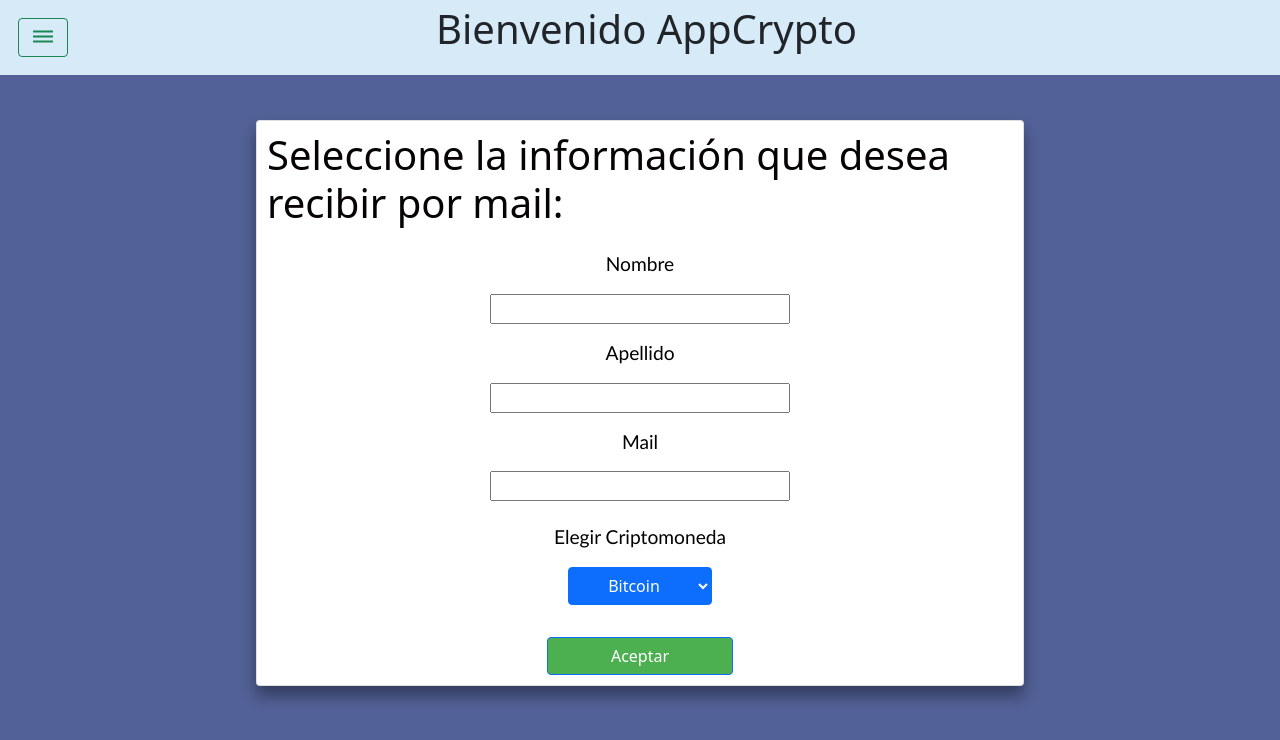
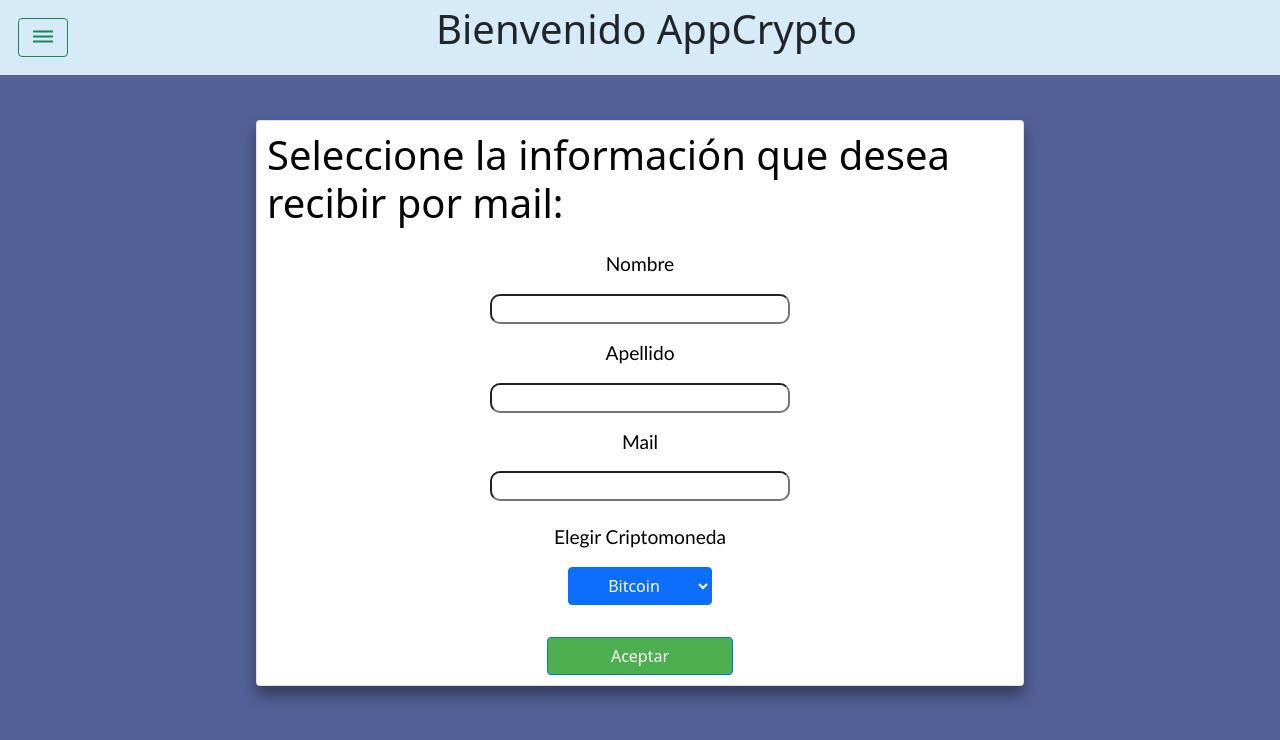
Before and after one commit to juancruzchemin/ati-crypto, a React (Create React App) app: page /reportes in a window 1280 px wide. Shown: the top 740 px of the page. Built offline with nearby package versions, Linux system fonts and the light colour scheme.

Commit message:
remove text inputs onclick and add borderradius

```diff
--- a/src/Componentes/Formularios.jsx
+++ b/src/Componentes/Formularios.jsx
@@ -60,6 +60,9 @@ export default function Formularios() {
   const handleSubmit = e =>{
     e.preventDefault();
     getCripto(moneda_value);
+    setNombre('');
+    setApellido('');
+    setMail('');
   }
 
   return (
--- a/src/Componentes/styles/Card.css
+++ b/src/Componentes/styles/Card.css
@@ -24,6 +24,7 @@
 .nombreform{
     width: 300px;
     margin: 0 auto;
+    border-radius: 10px;
 }
 .nombrelabel{
     font-family: 'Gill Sans', 'Gill Sans MT', Calibri, 'Trebuchet MS', sans-serif;
```
